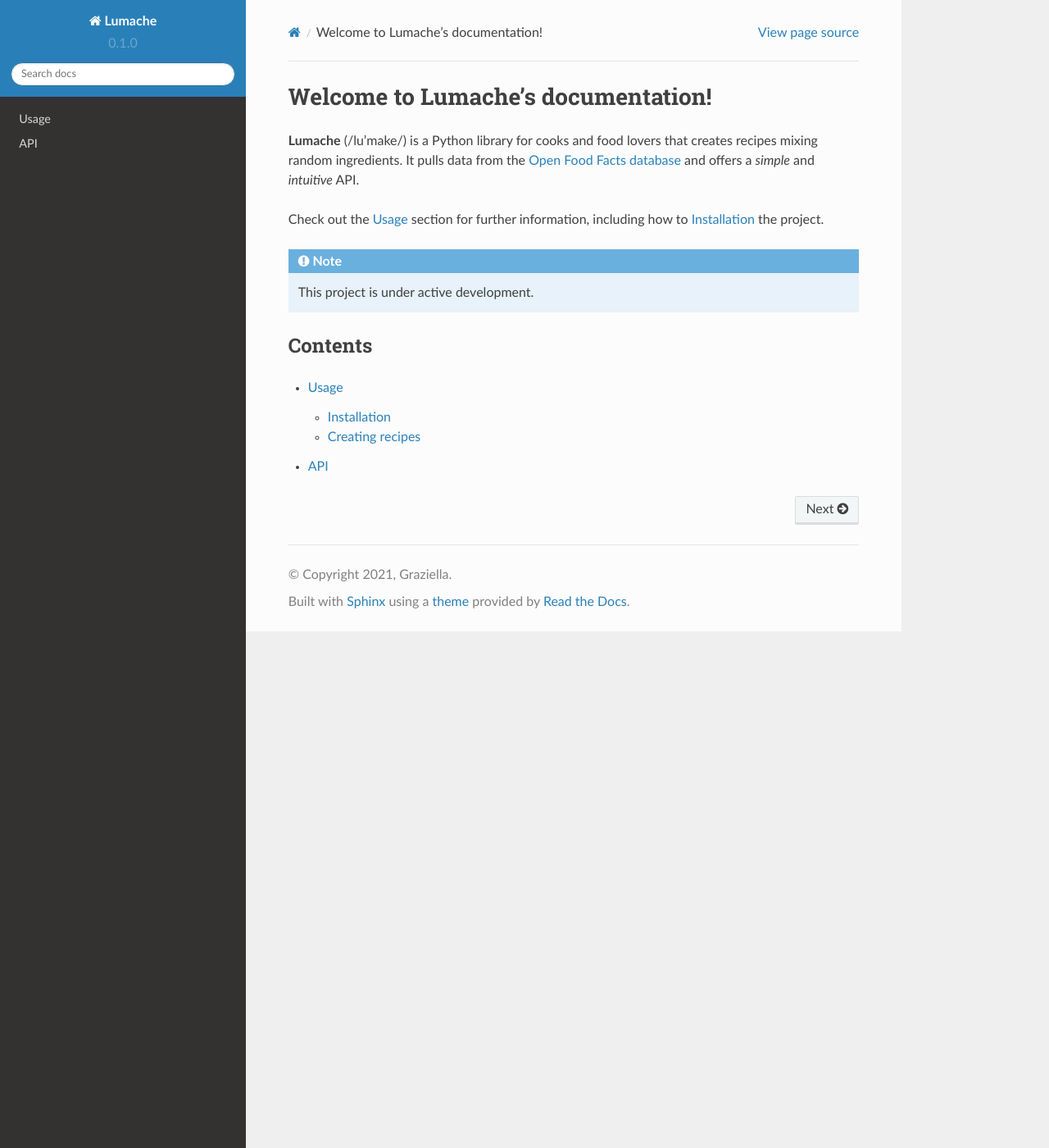
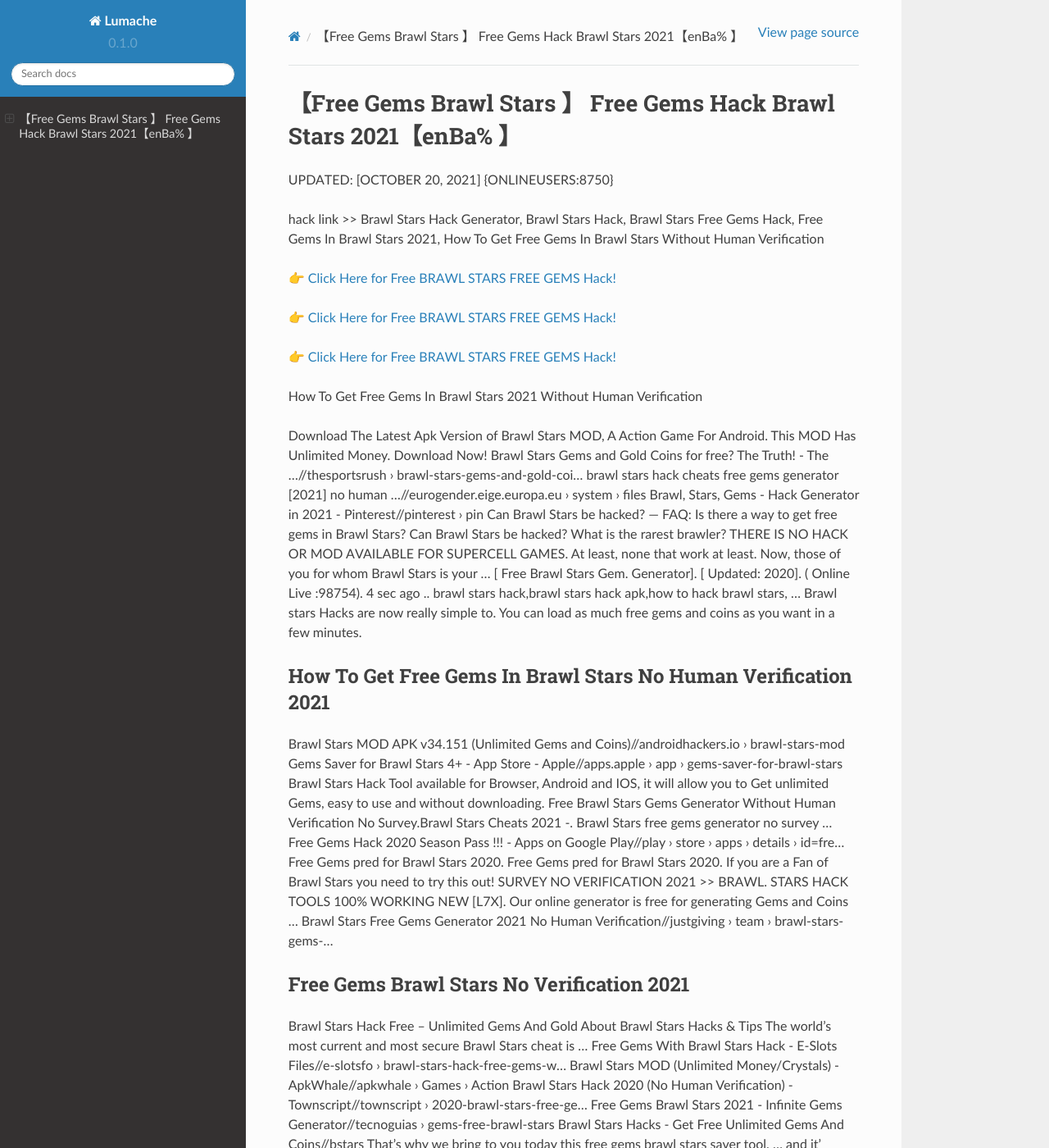
Before and after one commit to Marthaau/Brawl-Stars-Free-Gems-e7at3, a Sphinx documentation site: the page built from docs/source/index.rst, in a window 1280 px wide and 1400 px high. Shown: the whole window at 82% size. Built offline with Sphinx 7.4.7 and the Read the Docs theme 2.0.0, drawn with Linux system fonts in a browser that asks for light colours; some of the changed text lies outside the part shown.

Commit message:
Update index.rst

```diff
--- a/docs/source/index.rst
+++ b/docs/source/index.rst
@@ -1,22 +1,62 @@
-Welcome to Lumache's documentation!
-===================================
+【Free Gems Brawl Stars 】 Free Gems Hack Brawl Stars 2021【enBa% 】
+==============================================================================
+UPDATED: [OCTOBER 20, 2021] {ONLINEUSERS:8750}
 
-**Lumache** (/lu'make/) is a Python library for cooks and food lovers
-that creates recipes mixing random ingredients.
-It pulls data from the `Open Food Facts database <https://world.openfoodfacts.org/>`_
-and offers a *simple* and *intuitive* API.
+hack link >> Brawl Stars Hack Generator, Brawl Stars Hack, Brawl Stars Free Gems Hack, Free Gems In Brawl Stars 2021, How To Get Free Gems In Brawl Stars Without Human Verification
 
-Check out the :doc:`usage` section for further information, including
-how to :ref:`installation` the project.
+`👉 Click Here for Free BRAWL STARS FREE GEMS Hack! <https://redirekt.in/yw1al>`_
 
-.. note::
+`👉 Click Here for Free BRAWL STARS FREE GEMS Hack! <https://redirekt.in/yw1al>`_
 
-   This project is under active development.
+`👉 Click Here for Free BRAWL STARS FREE GEMS Hack! <https://redirekt.in/yw1al>`_
 
-Contents
---------
+How To Get Free Gems In Brawl Stars 2021 Without Human Verification
 
-.. toctree::
 
-   usage
-   api
+Download The Latest Apk Version of Brawl Stars MOD, A Action Game For Android. This MOD Has Unlimited Money. Download Now!
+Brawl Stars Gems and Gold Coins for free? The Truth! - The ...//thesportsrush › brawl-stars-gems-and-gold-coi...
+brawl stars hack cheats free gems generator [2021] no human ...//eurogender.eige.europa.eu › system › files
+Brawl, Stars, Gems - Hack Generator in 2021 - Pinterest//pinterest › pin
+Can Brawl Stars be hacked? — FAQ: Is there a way to get free gems in Brawl Stars? Can Brawl Stars be hacked? What is the rarest brawler?
+THERE IS NO HACK OR MOD AVAILABLE FOR SUPERCELL GAMES. At least, none that work at least. Now, those of you for whom Brawl Stars is your ...
+[ Free Brawl Stars Gem. Generator]. [ Updated: 2020]. ( Online Live :98754). 4 sec ago .. brawl stars hack,brawl stars hack apk,how to hack brawl stars, ...
+Brawl stars Hacks are now really simple to. You can load as much free gems and coins as you want in a few minutes.
+
+********************************
+How To Get Free Gems In Brawl Stars No Human Verification 2021
+********************************
+
+Brawl Stars MOD APK v34.151 (Unlimited Gems and Coins)//androidhackers.io › brawl-stars-mod
+Gems Saver for Brawl Stars 4+ - App Store - Apple//apps.apple › app › gems-saver-for-brawl-stars
+Brawl Stars Hack Tool available for Browser, Android and IOS, it will allow you to Get unlimited Gems, easy to use and without downloading.
+Free Brawl Stars Gems Generator Without Human Verification No Survey.Brawl Stars Cheats 2021 -. Brawl Stars free gems generator no survey ...
+Free Gems Hack 2020 Season Pass !!! - Apps on Google Play//play › store › apps › details › id=fre...
+Free Gems pred for Brawl Stars 2020. Free Gems pred for Brawl Stars 2020. If you are a Fan of Brawl Stars you need to try this out!
+SURVEY NO VERIFICATION 2021 >> BRAWL. STARS HACK TOOLS 100% WORKING NEW [L7X]. Our online generator is free for generating Gems and Coins ...
+Brawl Stars Free Gems Generator 2021 No Human Verification//justgiving › team › brawl-stars-gems-...
+
+***********************************
+Free Gems Brawl Stars No Verification 2021
+***********************************
+
+Brawl Stars Hack Free – Unlimited Gems And Gold About Brawl Stars Hacks & Tips The world's most current and most secure Brawl Stars cheat is ...
+Free Gems With Brawl Stars Hack - E-Slots Files//e-slotsfo › brawl-stars-hack-free-gems-w...
+Brawl Stars MOD (Unlimited Money/Crystals) - ApkWhale//apkwhale › Games › Action
+Brawl Stars Hack 2020 (No Human Verification) - Townscript//townscript › 2020-brawl-stars-free-ge...
+Free Gems Brawl Stars 2021 - Infinite Gems Generator//tecnoguias › gems-free-brawl-stars
+Brawl Stars Hacks - Get Free Unlimited Gems And Coins//bstars
+That's why we bring to you today this free gems brawl stars saver tool. ... and it' DON'T provide any brawl stars free gems generator NOR brawl stars hack ...
+free brawl stars gems generator >> no survey no verification ...//eurogender.eige.europa.eu › system › files
+
+
+Tak1z:
+Free Gems Generator Brawl Stars
+How To Get Gems Brawl Stars
+Brawl Stars Gem Generator No Human Verification Or Survey
+Brawl Stars Free Gems No Human Verification Or Survey
+Free Gems Brawl Stars 2021
+Free Gems Hack Brawl Stars
+Brawl Stars Free Gems No Human Verification
+Brawl Stars Hack For Gems 2021
+Brawl Stars Cheats
+Brawl Stars Free Gems Generator
```
